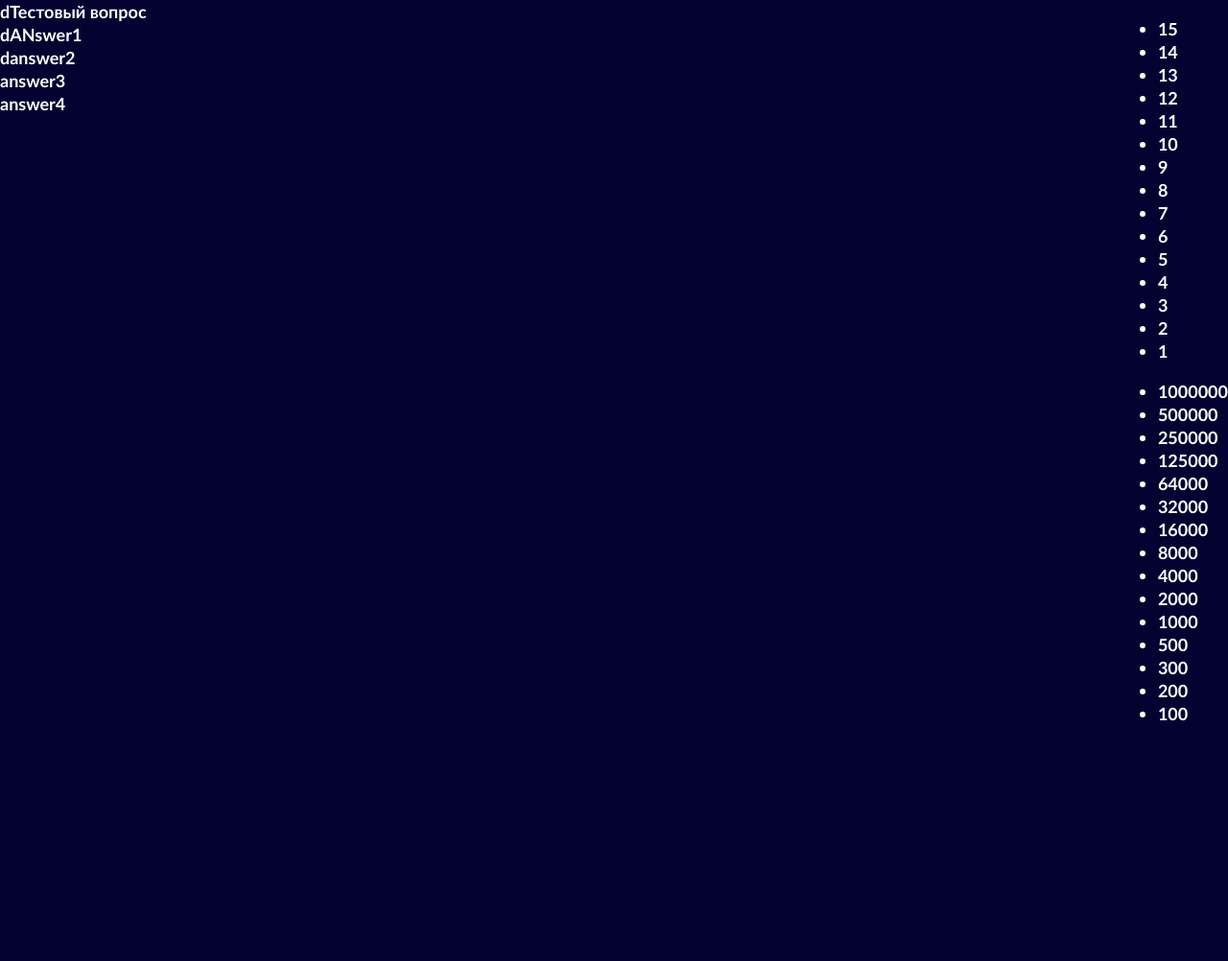
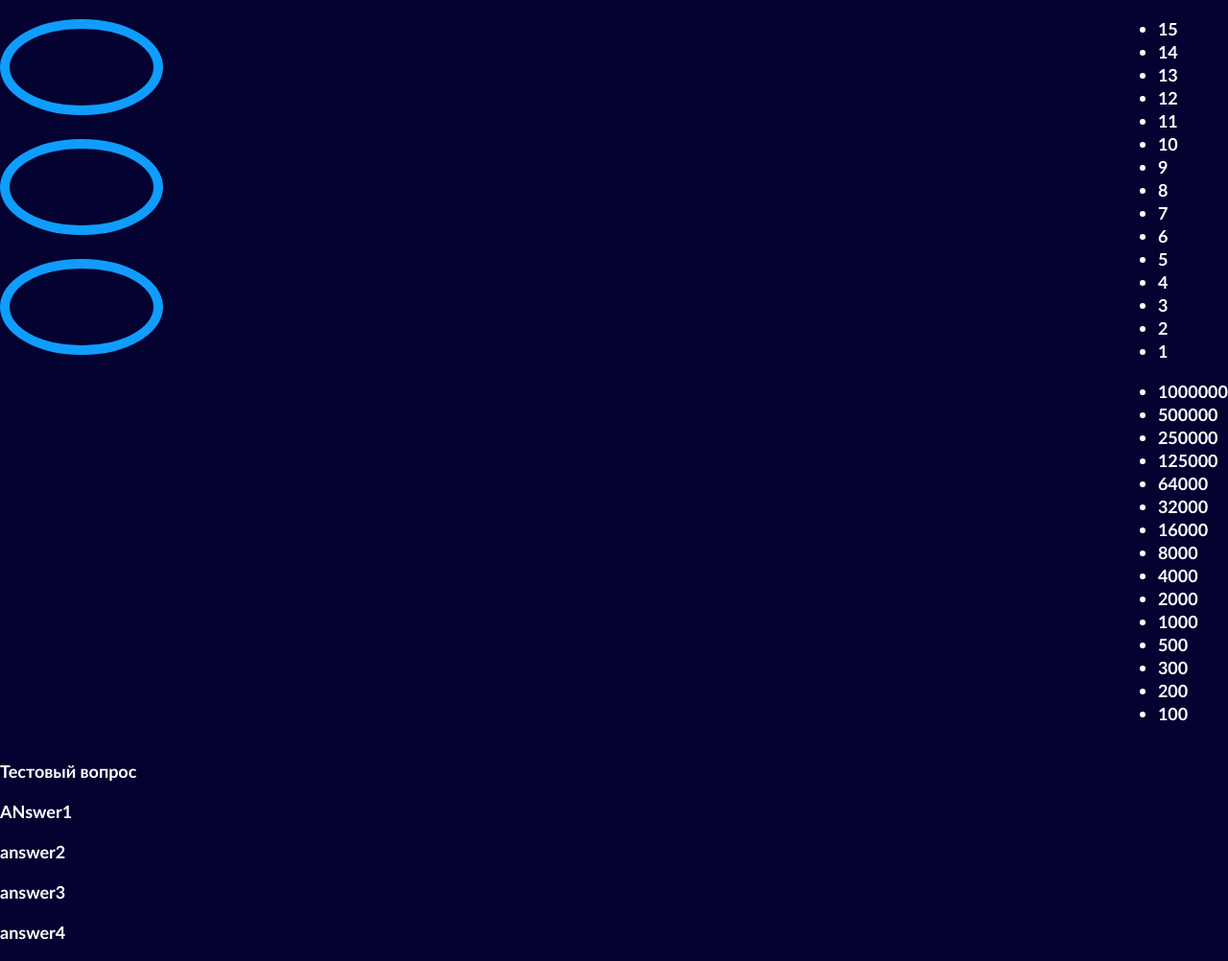
Before and after one commit to volodya-zhenin/whoWantsToBeAlcoholic, a plain HTML site: page index.html in a window 1280 px wide. Shown: the whole page at 96% size. Before the commit the page ends 800 px from the top, so only its background shows below. Drawn offline with Linux system fonts and the light colour scheme.

Commit message:
Поправил id и class

```diff
--- a/index.css
+++ b/index.css
@@ -11,9 +11,24 @@ body {
 }
 
 .left-column {
+	margin-top:20px;
 	float:left;
+}
+
+.left-column-item {
+	width:150px;
+	height:80px;
+	border:10px solid #0f9dff;
+	border-radius:150px / 90px;
+	margin-bottom:25px;
 }
 
 .right-column {
 	float:right;
 }
+
+.top-section:after {
+	content:"";
+	display:table;
+	clear:both;
+}
--- a/index.html
+++ b/index.html
@@ -9,9 +9,9 @@
 <body>
 	<section class="top-section">
 		<div class="left-column">
-			<div class="left-column-item exit">d</div>
-			<div class="left-column-item message">d</div>
-			<div class="left-column-item help">d</div>
+			<div class="left-column-item exit"></div>
+			<div class="left-column-item message"></div>
+			<div class="left-column-item help"></div>
 		</div>
 
 		<div class="right-column">
@@ -53,21 +53,21 @@
 	</section>
 
 	<section class="bottom-section">
-		<div id="question">
-			<p>Question1</p>
+		<div>
+			<p id="question"></p>
 		</div>
 		<div class="answer-block">
-			<div class="answer">
-				<p>Answer1.1</p>
+			<div>
+				<p class="answer"></p>
 			</div>
-			<div class="answer">
-				<p>Answer1.2</p>
+			<div>
+				<p class="answer"></p>
 			</div>
-			<div class="answer">
-				<p>Answer1.3</p>
+			<div>
+				<p class="answer"></p>
 			</div>
-			<div class="answer">
-				<p>Answer1.4</p>
+			<div>
+				<p class="answer"></p>
 			</div>
 		</div>
 	</section>
```
